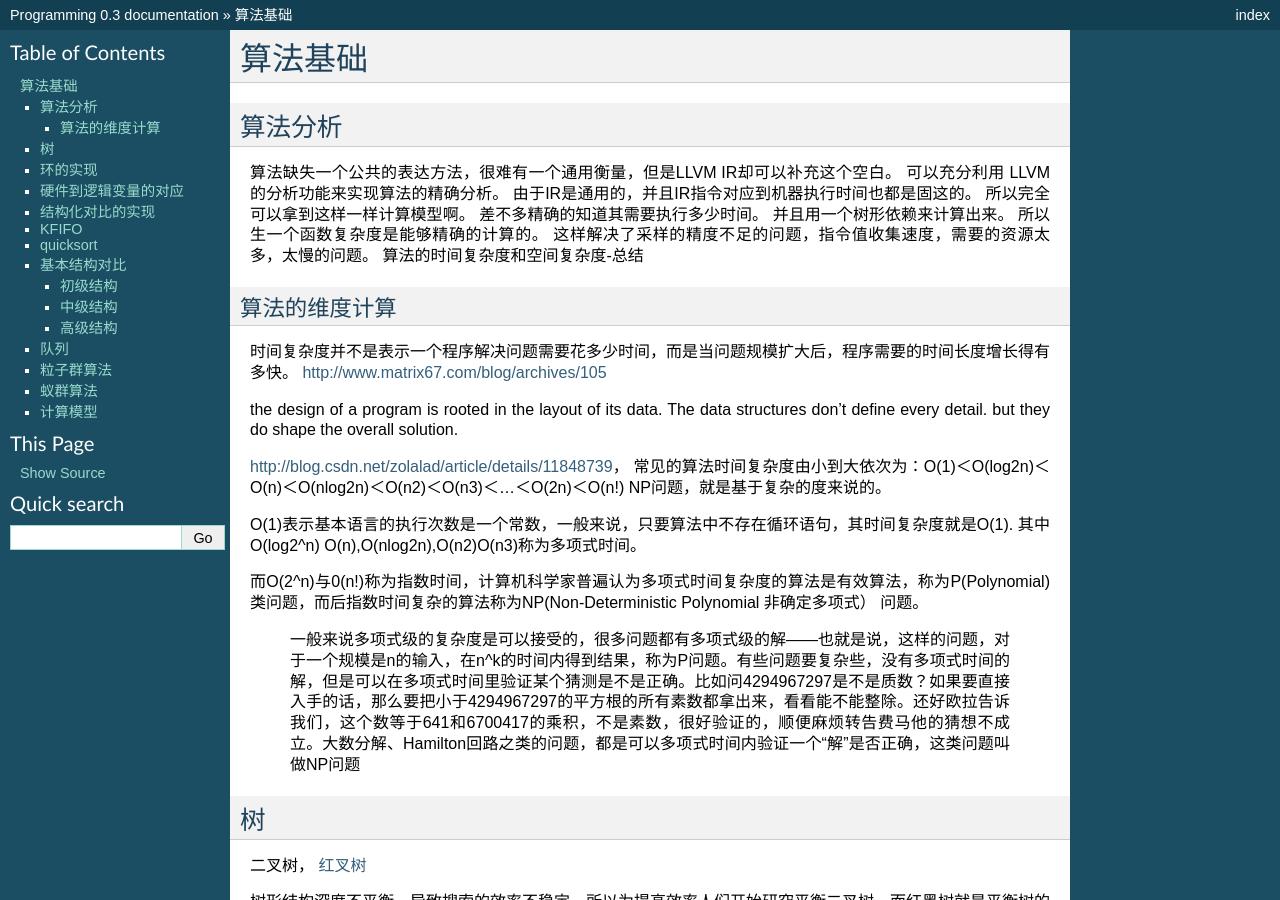
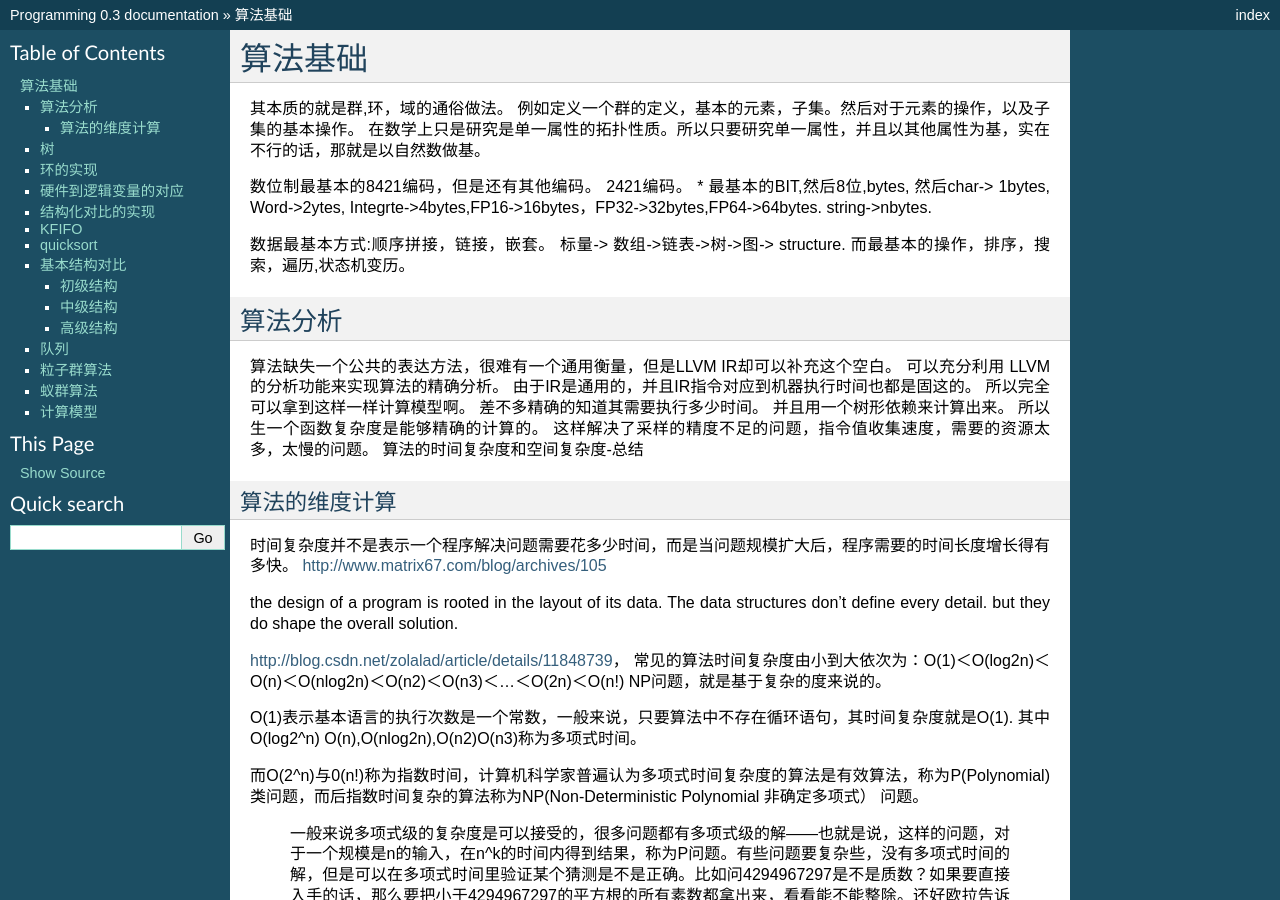
Before and after one commit to gwli/Programming, a Sphinx documentation site: the page built from source/content/Stage_1/Algorithm.rst, in a window 1280 px wide and 900 px high. Built offline with Sphinx 7.4.7, drawn with Linux system fonts in a browser that asks for light colours.

Commit message:
数据结构的本质

```diff
--- a/source/content/Stage_1/Algorithm.rst
+++ b/source/content/Stage_1/Algorithm.rst
@@ -1,6 +1,17 @@
 ************
 算法基础
 ************
+
+其本质的就是群,环，域的通俗做法。 例如定义一个群的定义，基本的元素，子集。然后对于元素的操作，以及子集的基本操作。
+在数学上只是研究是单一属性的拓扑性质。所以只要研究单一属性，并且以其他属性为基，实在不行的话，那就是以自然数做基。
+
+
+数位制最基本的8421编码，但是还有其他编码。 2421编码。
+* 最基本的BIT,然后8位,bytes, 然后char-> 1bytes, Word->2ytes, Integrte->4bytes,FP16->16bytes，FP32->32bytes,FP64->64bytes.  string->nbytes.
+
+数据最基本方式:顺序拼接，链接，嵌套。 标量-> 数组->链表->树->图-> structure.
+而最基本的操作，排序，搜索，遍历,状态机变历。
+
 
 算法分析
 ========
```
